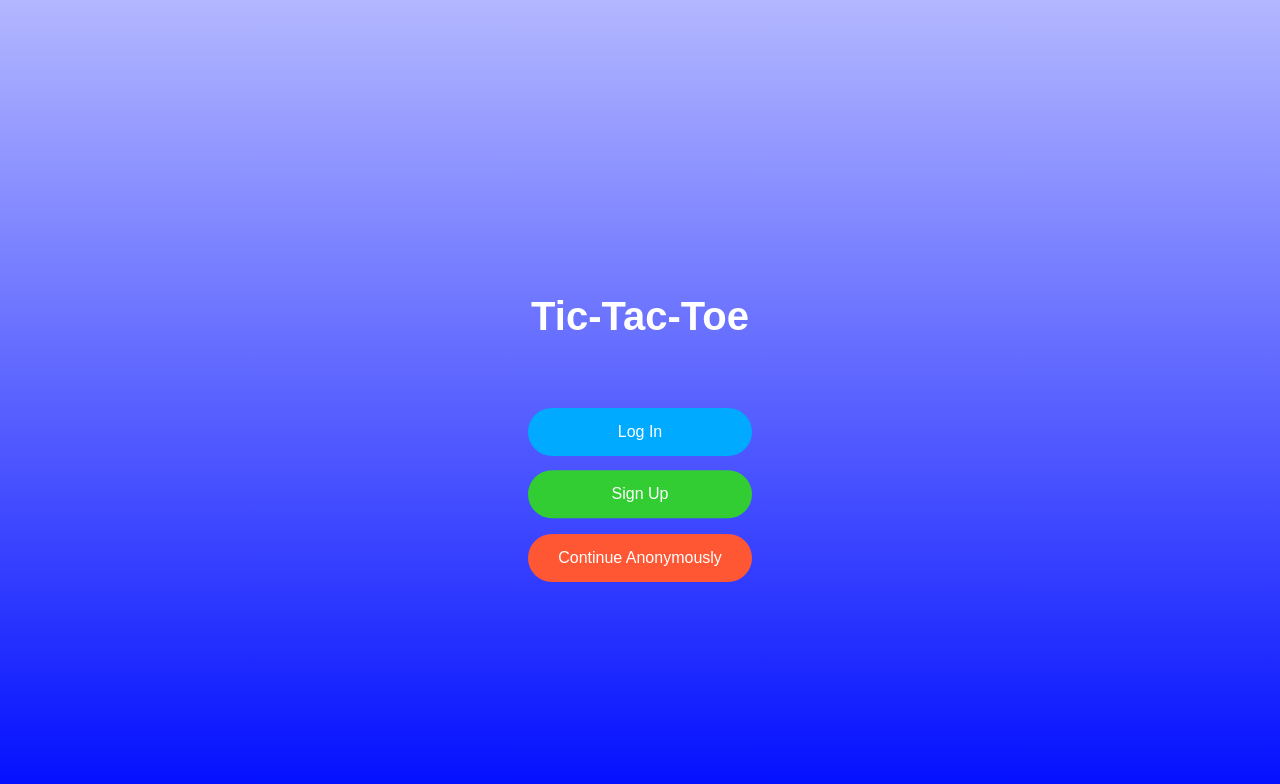
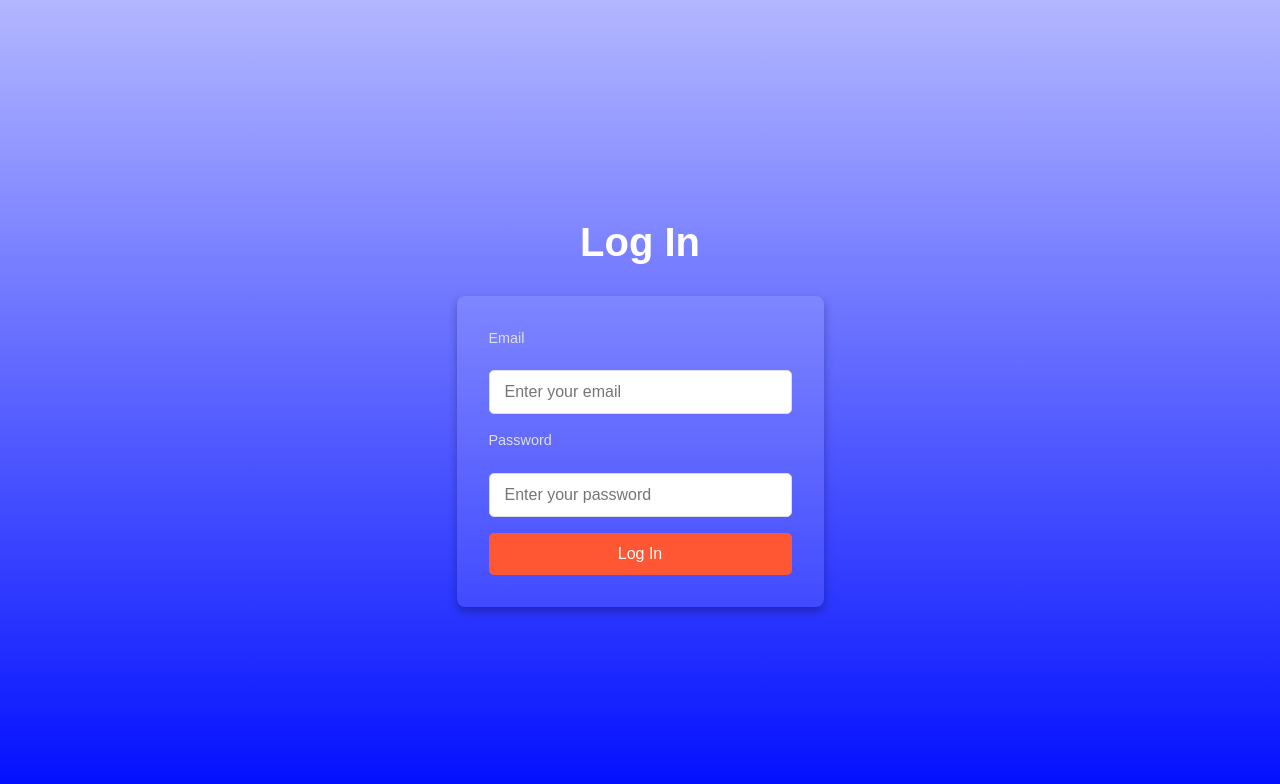
Before and after one commit to zacharyaziegler/TicTacToe, a React (Vite) app: page /login in a window 1280 px wide. Shown: the top 784 px of the page. Built offline with nearby package versions, Linux system fonts and the light colour scheme.

Commit message:
Added animation to LoginScreen.jsx and created form

```diff
--- a/package.json
+++ b/package.json
@@ -16,7 +16,8 @@
     "aws-sdk": "^2.1692.0",
     "gsap": "^3.12.5",
     "react": "^18.3.1",
-    "react-dom": "^18.3.1"
+    "react-dom": "^18.3.1",
+    "react-router-dom": "^7.1.1"
   },
   "devDependencies": {
     "@eslint/js": "^9.17.0",
--- a/src/App.jsx
+++ b/src/App.jsx
@@ -1,10 +1,15 @@
 import MainScreen from "./components/MainScreen";
+import { BrowserRouter as Router, Routes, Route } from "react-router-dom";
+import LoginScreen from "./components/LoginScreen";
 
 const App = () => {
   return (
-    <div>
-      <MainScreen />
-    </div>
+    <Router>
+      <Routes>
+        <Route path="/" element={<MainScreen />} />
+        <Route path="/login" element={<LoginScreen />} />
+      </Routes>
+    </Router>
   );
 };
 
--- /dev/null
+++ b/src/components/LoginScreen.css
@@ -0,0 +1,65 @@
+.login-screen-container {
+    text-align: center;
+    height: 100vh;
+    display: flex;
+    flex-direction: column;
+    justify-content: center;
+    align-items: center;
+    color: white;
+    font-family: "Arial", sans-serif;
+  }
+
+  .login-title {
+    font-size: 2.5rem;
+    margin-bottom: 2rem;
+  }
+
+  .login-form {
+    display: flex;
+    flex-direction: column;
+    gap: 1rem;
+    width: 100%;
+    max-width: 400px;
+    padding: 2rem;
+    background: rgba(255, 255, 255, 0.1); /* Subtle background for form */
+    border-radius: 8px; /* Rounded corners for the form */
+    box-shadow: 0 4px 10px rgba(0, 0, 0, 0.3);
+  }
+
+  .login-label {
+    font-size: 0.9rem;
+    text-align: left;
+    color: #e0e0e0;
+    margin-bottom: 0.3rem;
+  }
+
+  .login-input {
+    padding: 12px 15px;
+    font-size: 1rem;
+    border: 1px solid #ddd;
+    border-radius: 5px;
+    outline: none;
+    background: #fff;
+    color: #000;
+    transition: box-shadow 0.3s, border 0.3s;
+  }
+
+  .login-input:focus {
+    border: 1px solid #00aaff;
+    box-shadow: 0 0 8px #00aaff;
+  }
+
+  .login-button-login {
+    padding: 12px 20px;
+    font-size: 1rem;
+    color: white;
+    border: none;
+    border-radius: 5px;
+    background: #ff5733;
+    cursor: pointer;
+    transition: background 0.3s;
+  }
+
+  .login-button:hover {
+    background: #c70039;
+  }
--- /dev/null
+++ b/src/components/LoginScreen.jsx
@@ -0,0 +1,47 @@
+import { useEffect } from "react";
+import { gsap } from "gsap";
+import "./LoginScreen.css";
+
+const LoginScreen = () => {
+  useEffect(() => {
+    // GSAP animation for the login page entering
+    gsap.fromTo(
+      ".login-screen-container",
+      { x: "100%", opacity: 0 },
+      { x: "0%", opacity: 1, duration: 1.0, ease: "power2.out" }
+    );
+  }, []);
+
+  return (
+    <div className="login-screen-container">
+      <h1 className="login-title">Log In</h1>
+      <form className="login-form">
+        <label className="login-label" htmlFor="email">
+          Email
+        </label>
+        <input
+          id="email"
+          type="email"
+          placeholder="Enter your email"
+          className="login-input"
+          required
+        />
+        <label className="login-label" htmlFor="password">
+          Password
+        </label>
+        <input
+          id="password"
+          type="password"
+          placeholder="Enter your password"
+          className="login-input"
+          required
+        />
+        <button type="submit" className="login-button-login">
+          Log In
+        </button>
+      </form>
+    </div>
+  );
+};
+
+export default LoginScreen;
--- a/src/components/MainScreen.css
+++ b/src/components/MainScreen.css
@@ -10,7 +10,12 @@ body {
   }
 
   .main-screen-container {
+    display: flex;
+    flex-direction: column;
+    align-items: center;
+    justify-content: center;
     text-align: center;
+    height: 100%; /* Ensure it spans the height of the screen */
   }
 
   .main-title {
@@ -18,21 +23,39 @@ body {
     margin-bottom: 20px;
   }
 
+  .main-form {
+    display: flex;
+    flex-direction: column;
+    gap: 1rem;
+    width: 100%;
+    max-width: 400px;
+    padding: 1.5rem; /* Adjust padding to fit the content */
+    background: rgba(255, 255, 255, 0.1); /* Semi-transparent backdrop */
+    border-radius: 8px;
+    box-shadow: 0 4px 10px rgba(0, 0, 0, 0.3); /* Subtle shadow */
+    box-sizing: border-box; /* Include padding in size calculations */
+    align-items: stretch; /* Stretch items to fit the full width */
+  }
+
   .button-container {
     display: flex;
     flex-direction: column;
     gap: 15px;
+    align-items: stretch; /* Ensure buttons stretch inside the container */
+    width: 100%; /* Make container full width of parent */
   }
 
   .main-button {
-    padding: 15px 30px;
+    display: block; /* Ensure buttons behave as block-level elements */
+    padding: 12px 20px;
     font-size: 1rem;
-    color: #fff;
+    color: white;
     border: none;
-    border-radius: 25px;
+    border-radius: 5px;
     background: #ff5733;
     cursor: pointer;
     transition: background 0.3s;
+    width: 100%; /* Buttons take full width of the container */
   }
 
   .main-button:hover {
--- a/src/components/MainScreen.jsx
+++ b/src/components/MainScreen.jsx
@@ -1,8 +1,24 @@
 import { useEffect } from "react";
 import { gsap } from "gsap";
+import { useNavigate } from "react-router-dom";
 import "./MainScreen.css";
 
 const MainScreen = () => {
+    const navigate = useNavigate();
+
+    const handleLogin = () => {
+        // Animate the current screen out to the left
+        gsap.to(".main-screen-container", {
+            x: "-100%",
+            opacity: 0,
+            duration: 1.0,
+            ease: "power2.inOut",
+            onComplete: () => {
+                navigate("/login"); // Navigate to the login page after animation
+            },
+        });
+    };
+
     useEffect(() => {
         // GSAP animations for MainScreen
         gsap.fromTo(
@@ -21,13 +37,20 @@ const MainScreen = () => {
 
     return (
         <div className="main-screen-container">
-            <h1 className="main-title">Tic-Tac-Toe</h1>
-            <div className="button-container">
-                <button className="main-button login-button">Log In</button>
-                <button className="main-button signup-button">Sign Up</button>
-                <button className="main-button anonymous-button"> Continue Anonymously</button>
-            </div>
+      <h1 className="main-title">Tic-Tac-Toe</h1>
+        <div className="button-container">
+          <button
+            className="main-button login-button"
+            onClick={handleLogin}
+          >
+            Log In
+          </button>
+          <button className="main-button signup-button">Sign Up</button>
+          <button className="main-button anonymous-button">
+            Continue Anonymously
+          </button>
         </div>
+    </div>
     );
 };
 
```
Also changed, not shown: 1 other file (tests, documents, lock files or other folders).
